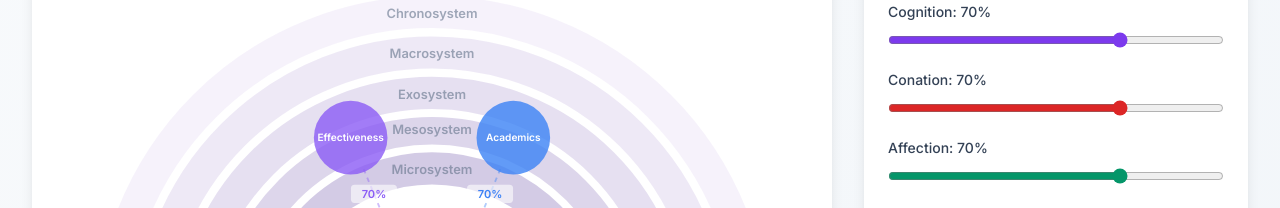
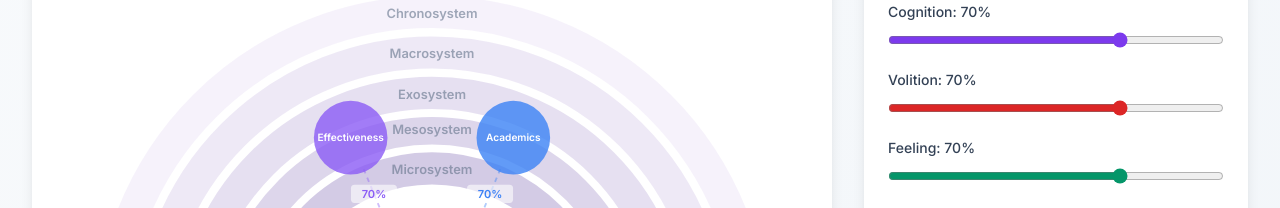
Before and after one commit to eric-hansen-wgu/SEEE-test, a Next.js app: page / in a window 1280 px wide. Shown: the part 258-466 px from the top of the page. Built offline with nearby package versions, Linux system fonts and the light colour scheme.

Commit message:
ecosystem layer descriptions

```diff
--- a/src/app/page.tsx
+++ b/src/app/page.tsx
@@ -94,23 +94,23 @@ const StudentSuccessEcosystem = () => {
       color: '#7C3AED',
       position: 'top',
       description: 'The capacity to acquire, process, and apply knowledge and skills',
-      context: 'Cognition encompasses cognitive development, knowledge acquisition, skill mastery, and the ability to transfer learning to new contexts. It represents the intellectual dimension of student success.'
+      context: 'Thought (a.k.a. Cognition) encompasses cognitive development, knowledge acquisition, skill mastery, and the ability to transfer learning to new contexts. It represents the intellectual dimension of student success.'
     },
     {
       id: 'mindset',
-      name: 'Conation',
+      name: 'Volition',
       color: '#DC2626',
       position: 'left',
       description: 'The beliefs, attitudes, and psychological capacities that enable persistence and growth',
-      context: 'Conation (Mindset?) includes self-efficacy, growth orientation, resilience, motivation, and sense of agency. It represents the psychological and emotional dimension of student success—the internal drive and confidence to persist through challenges.'
+      context: 'Volition (a.k.a. Conation) includes self-efficacy, growth orientation, resilience, motivation, and sense of agency. It represents the psychological and emotional dimension of student success—the internal drive and confidence to persist through challenges.'
     },
     {
       id: 'belonging',
-      name: 'Affection',
+      name: 'Feeling',
       color: '#059669',
       position: 'right',
       description: 'The sense of connection, identity, and membership within the learning community',
-      context: 'Affection (Belonging?) reflects social integration, feelings of acceptance and value, cultural fit, and connection to institutional identity. It represents the social and relational dimension of student success—feeling part of something larger than oneself.'
+      context: 'Feeling (a.k.a. Affection) reflects social integration, feelings of acceptance and value, cultural fit, and connection to institutional identity. It represents the social and relational dimension of student success—feeling part of something larger than oneself.'
     },
     {
       id: 'learning',
@@ -123,11 +123,56 @@ const StudentSuccessEcosystem = () => {
   ];
 
   const ecologicalLayers = [
-    { name: 'Chronosystem', radius: 350, color: '#E0D5F0', opacity: 0.3, width: 35 },
-    { name: 'Macrosystem', radius: 306, color: '#D4C8E8', opacity: 0.4, width: 35 },
-    { name: 'Exosystem', radius: 262, color: '#C8BBE0', opacity: 0.45, width: 35 },
-    { name: 'Mesosystem', radius: 221, color: '#BCAED8', opacity: 0.5, width: 30 },
-    { name: 'Microsystem', radius: 180, color: '#B0A1D0', opacity: 0.55, width: 35 }
+    {
+      id: 'chronosystem',
+      name: 'Chronosystem',
+      radius: 350,
+      color: '#E0D5F0',
+      opacity: 0.3,
+      width: 35,
+      description: 'The chronosystem adds a temporal dimension to the ecological model, considering how changes over time affect development. ',
+      context: '•	Life transitions: Such as moving to a new city, changing schools, or family changes like divorce. •	Historical events: Major societal changes, such as economic recessions or technological advancements, that can influence individual experiences and development. The chronosystem emphasizes that development is not static but evolves over time in response to various influences.'
+    },
+    {
+      id: 'macrosystem',
+      name: 'Macrosystem',
+      radius: 306,
+      color: '#D4C8E8',
+      opacity: 0.4,
+      width: 35,
+      description: 'The macrosystem encompasses the broader cultural and societal contexts that influence development.',
+      context: '•	Cultural values: Norms and beliefs that shape behaviors and expectations. •	Economic conditions: The overall economic environment that can affect access to resources and opportunities. •	Political systems: Laws and policies that govern society and impact individual lives. The macrosystem provides the overarching framework within which the other systems operate.'
+    },
+    {
+      id: 'exosystem',
+      name: 'Exosystem',
+      radius: 262,
+      color: '#C8BBE0',
+      opacity: 0.45,
+      width: 35,
+      description: 'The exosystem includes external environmental settings that indirectly influence the individual.',
+      context: '•	Community resources: Such as local health services, schools, and recreational facilities. •	Parental workplace: The work environment of parents can affect family dynamics and resources available to children. •	Local policies: Decisions made at the community or governmental level that impact the individual’s environment. While individuals may not interact directly with these systems, they still have a significant impact on their development.'
+    },
+    {
+      id: 'mesosystem',
+      name: 'Mesosystem',
+      radius: 221,
+      color: '#BCAED8',
+      opacity: 0.5,
+      width: 30,
+      description: 'The mesosystem refers to the connections and interactions between different microsystems.',
+      context: '•	The relationship between home and school, where parental involvement can affect a child\'s academic performance. •	Interactions between peer groups and family, which can influence family dynamics. •	The connection between the neighborhood and school, where community resources can impact educational opportunities. The mesosystem highlights the importance of supportive relationships across different environments.'
+    },
+    {
+      id: 'microsystem',
+      name: 'Microsystem',
+      radius: 180,
+      color: '#B0A1D0',
+      opacity: 0.55,
+      width: 35,
+      description: 'The microsystem is the innermost layer and includes the immediate environments that an individual interacts with directly.',
+      context: '•	Family: Parents, siblings, and extended family members who provide care and socialization. •	School: Teachers and classmates that contribute to learning and social experiences. •	Peers: Friends and playmates who influence social skills and behaviors. •	Neighborhood: The local community and its resources, safety, and social norms. Interactions within the microsystem are bidirectional, meaning that individuals can influence their environment just as their environment influences them.'
+    }
   ];
 
   const clearSelection = () => {
@@ -288,6 +333,8 @@ const StudentSuccessEcosystem = () => {
                     fontWeight="600"
                     opacity="0.6"
                     className="pointer-events-none"
+                    //onClick={() => setTooltipLayer(tooltipLayer === layer.id ? null : layer.id)}
+                    onClick={() => alert(layer.description)}
                   >
                     {layer.name}
                   </text>
```
